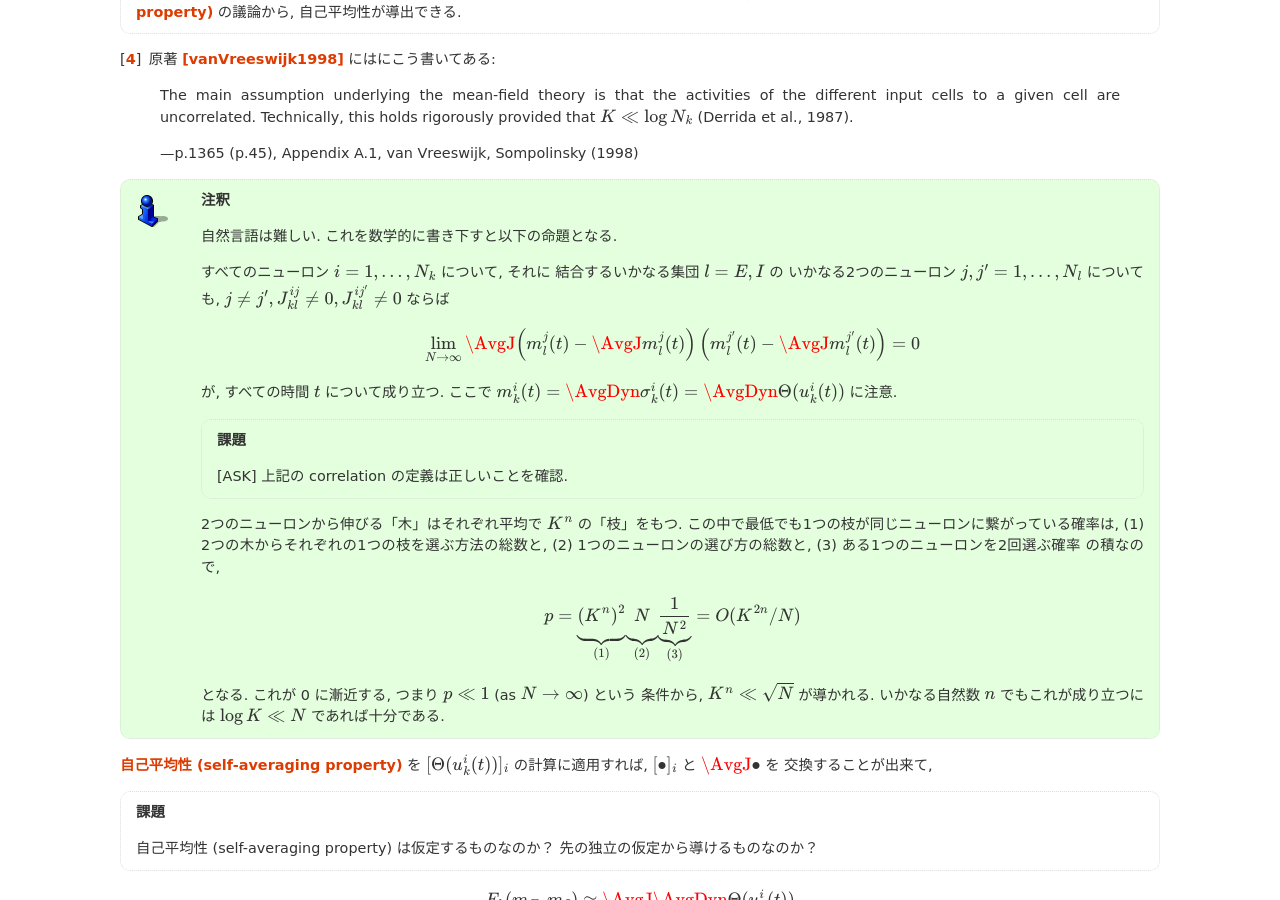
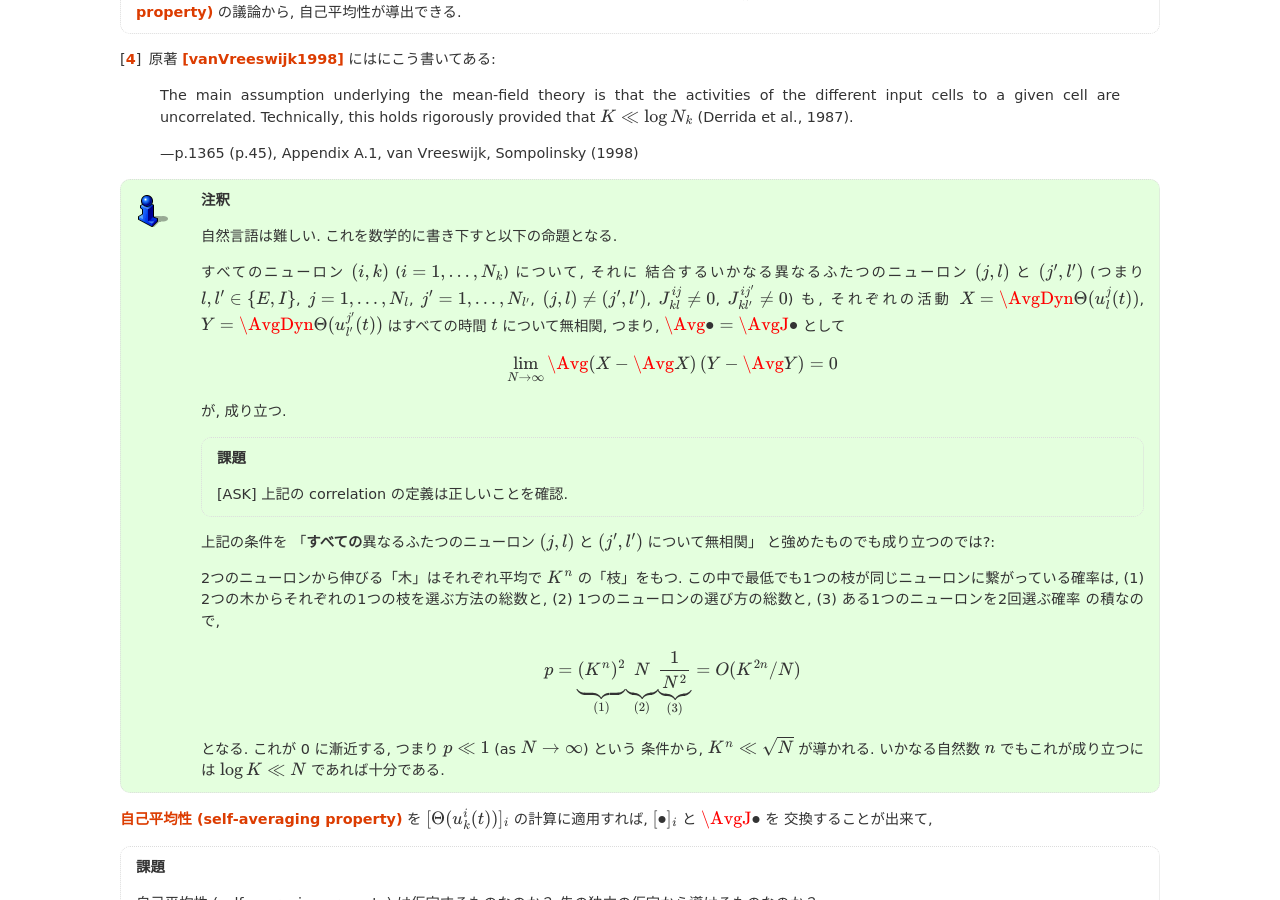
Before and after one commit to tkf/balance-tutorial-ja, a Sphinx documentation site: the page built from source/binary_network/mean_field_theory.rst, in a window 1280 px wide and 900 px high, scrolled down 1165 px. Built offline with Sphinx 7.4.7, drawn with Linux system fonts in a browser that asks for light colours; formulas are drawn with MathJax 3.

Commit message:
無相関条件を修正

```diff
--- a/source/binary_network/mean_field_theory.rst
+++ b/source/binary_network/mean_field_theory.rst
@@ -90,27 +90,33 @@
 
 .. note:: 自然言語は難しい. これを数学的に書き下すと以下の命題となる.
 
-   すべてのニューロン :math:`i = 1, \ldots, N_k` について, それに
-   結合するいかなる集団 :math:`l = E, I` の
-   いかなる2つのニューロン :math:`j, j' = 1, \ldots, N_l`
-   についても, :math:`j \neq j', J_{kl}^{ij} \neq 0, J_{kl}^{ij'} \neq 0`
-   ならば
+   すべてのニューロン :math:`(i, k)` (:math:`i = 1, \ldots, N_k`) について, それに
+   結合するいかなる異なるふたつのニューロン :math:`(j, l)` と :math:`(j', l')`
+   (つまり :math:`l, l' \in \{E, I\}`, :math:`j = 1, \ldots, N_l`,
+   :math:`j' = 1, \ldots, N_{l'}`, :math:`(j, l) \neq (j', l')`,
+   :math:`J_{kl}^{ij} \neq 0`, :math:`J_{kl'}^{ij'} \neq 0`) も,
+   それぞれの活動
+   :math:`X = \AvgDyn{\Theta(u_l^j (t))}`,
+   :math:`Y = \AvgDyn{\Theta(u_{l'}^{j'} (t))}`
+   はすべての時間 :math:`t` について無相関, つまり,
+   :math:`\Avg{\bullet} = \AvgJ{\bullet}` として
 
    .. math::
 
       \lim_{N \to \infty}
-      \AvgJ{ \left(
-        m_l^j(t) - \AvgJ{m_l^j(t)}
+      \Avg{ \left(
+        X - \Avg{X}
       \right) \left(
-        m_l^{j'}(t) - \AvgJ{m_l^{j'}(t)}
+        Y - \Avg{Y}
       \right) }
       = 0
 
-   が, すべての時間 :math:`t` について成り立つ.
-   ここで :math:`m_k^i (t) = \AvgDyn{\sigma_k^i(t)} = \AvgDyn{\Theta(u_k^i (t))}`
-   に注意.
+   が, 成り立つ.
 
    .. todo:: [ASK] 上記の correlation の定義は正しいことを確認.
+
+   上記の条件を 「\ **すべての**\ 異なるふたつのニューロン :math:`(j, l)` と
+   :math:`(j', l')` について無相関」 と強めたものでも成り立つのでは?:
 
    2つのニューロンから伸びる「木」はそれぞれ平均で :math:`K^n` の「枝」をもつ.
    この中で最低でも1つの枝が同じニューロンに繋がっている確率は,
```
